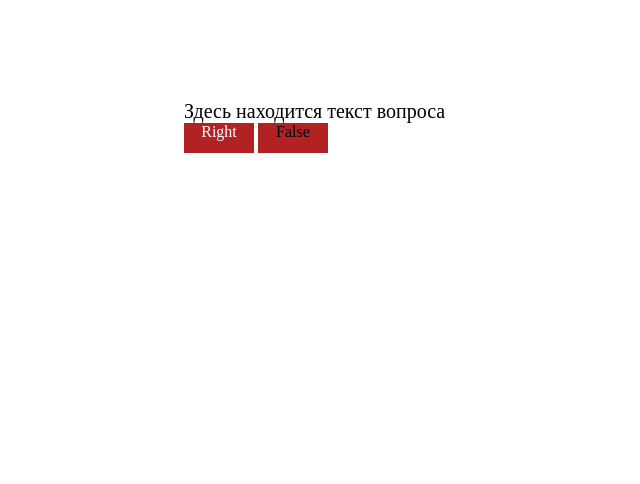
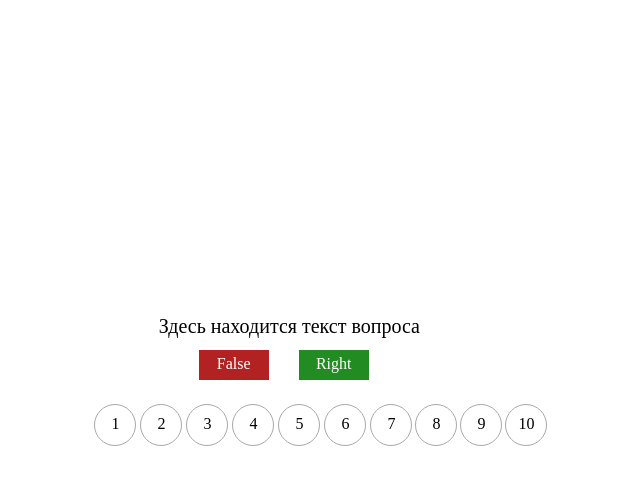
Before and after one commit to BillyPiston/The-quiz, a plain HTML site: page index.html in a window 1280 px wide. Shown: the whole page, without its empty margins (456-1096 px from the left). Drawn offline with Linux system fonts and the light colour scheme.

Commit message:
add file and correction html/css

```diff
--- a/index.html
+++ b/index.html
@@ -2,6 +2,7 @@
 <html>
 
 <head>
+<meta charset = "utf-8">
 <title>The Quiz</title>
 <link href = "style.css" rel = "stylesheet">
 </head>
@@ -9,9 +10,42 @@
 <body>
 
 <div class = "block">
-  <div class = "block_question">Здесь находится текст вопроса</div>
-<div class = "block_right-answer">Right</div>
-<div class = "block_false-answer">False</div>
+<div class = "block_question">Здесь находится текст вопроса</div>
+<a href = "#" class = "block_right-answer">Right</a>
+<a href = "#" class = "block_false-answer">False</a>
+</div>
+
+<div class = "circle">
+<div class = "circle_one">
+<div class = "one">1</div>
+</div>
+<div class = "circle_two">
+<div class = "two">2</div>
+</div>
+<div class = "circle_three">
+<div class = "three">3</div>
+</div>
+<div class = "circle_four">
+<div class = "four">4</div>
+</div>
+<div class = "circle_five">
+<div class = "five">5</div>
+</div>
+<div class = "circle_six">
+<div class = "six">6</div>
+</div>
+<div class = "circle_seven">
+<div class = "seven">7</div>
+</div>
+<div class = "circle_eight">
+
+<div class = "eight">8</div></div>
+<div class = "circle_nine">
+<div class = "nine">9</div>
+</div>
+<div class = "circle_ten">
+<div class = "ten">10</div>
+</div>
 </div>
 
 </body>
--- a/style.css
+++ b/style.css
@@ -2,27 +2,234 @@
   width: 300px;
   height: 150px;
   position: relative;
-  margin-left: 50%;
-  margin-top: 100px;
+  margin-left: 48%;
+  margin-top: 315px;
 }
 
-.block_right-answer{
+a.block_right-answer{
   width: 70px;
   height: 30px;
-  background-color: #B22222;
+  background-color: #228B22;
   text-align: center;
   color: white;
   display: inline-block;
+  position: absolute;
+  right: 90px;
+  top: 35px;
+  vertical-align: middle;
+line-height: 28px;
+text-decoration: none;
 }
 
-.block_false-answer{
+a.block_right-answer:hover{
+  background: #6B8E23;
+}
+
+a.block_false-answer{
   width: 70px;
   height: 30px;
   background-color: #B22222;
   text-align: center;
   display: inline-block;
+  position: absolute;
+  left: 40px;
+  top: 35px;
+  vertical-align: middle;
+line-height: 28px;
+text-decoration: none;
+color: #ffffff;
 }
 
 .block_question{
   font-size: 20px;
 }
+
+.circle{
+  width: 456px;
+  height: 50px;
+  position: absolute;
+  left: 43%;
+  top: 400px;
+}
+
+.circle_one{
+  width: 40px;
+  height: 40px;
+  border-radius: 40px;
+  position: absolute;
+  border: solid 1px #A9A9A9;
+  display: inline-block;
+  top: 4px;
+}
+
+.one{
+  position: relative;
+  text-align: center;
+  top: 10px;
+}
+
+.circle_two{
+  width: 40px;
+  height: 40px;
+  border-radius: 40px;
+  position: absolute;
+  border: solid 1px #A9A9A9;
+  display: inline-block;
+  top: 4px;
+  left: 46px;
+}
+
+.two{
+  position: relative;
+  text-align: center;
+  top: 10px;
+}
+
+.circle_three{
+  width: 40px;
+  height: 40px;
+  border-radius: 40px;
+  position: absolute;
+  border: solid 1px #A9A9A9;
+  display: inline-block;
+  top: 4px;
+  left: 92px;
+}
+
+.three{
+  position: relative;
+  text-align: center;
+  top: 10px;
+}
+
+.circle_four{
+  width: 40px;
+  height: 40px;
+  border-radius: 40px;
+  position: absolute;
+  border: solid 1px #A9A9A9;
+  display: inline-block;
+  top: 4px;
+  left: 138px;
+}
+
+.four{
+  position: relative;
+  text-align: center;
+  top: 10px;
+}
+
+.circle_five{
+  width: 40px;
+  height: 40px;
+  border-radius: 40px;
+  position: absolute;
+  border: solid 1px #A9A9A9;
+  display: inline-block;
+  top: 4px;
+  left: 184px;
+}
+
+.five{
+  position: relative;
+  text-align: center;
+  top: 10px;
+}
+
+.circle_six{
+  width: 40px;
+  height: 40px;
+  border-radius: 40px;
+  position: absolute;
+  border: solid 1px #A9A9A9;
+  display: inline-block;
+  top: 4px;
+  left: 230px;
+}
+
+.six{
+  position: relative;
+  text-align: center;
+  top: 10px;
+}
+
+.circle_seven{
+  width: 40px;
+  height: 40px;
+  border-radius: 40px;
+  position: absolute;
+  border: solid 1px #A9A9A9;
+  display: inline-block;
+  top: 4px;
+  left: 276px;
+}
+
+.seven{
+  position: relative;
+  text-align: center;
+  top: 10px;
+}
+
+.circle_eight{
+  width: 40px;
+  height: 40px;
+  border-radius: 40px;
+  position: absolute;
+  border: solid 1px #A9A9A9;
+  display: inline-block;
+  top: 4px;
+  left: 321px;
+}
+
+.eight{
+  position: relative;
+  text-align: center;
+  top: 10px;
+}
+
+.circle_nine{
+  width: 40px;
+  height: 40px;
+  border-radius: 40px;
+  position: absolute;
+  border: solid 1px #A9A9A9;
+  display: inline-block;
+  top: 4px;
+  left: 366px;
+}
+
+.nine{
+  position: relative;
+  text-align: center;
+  top: 10px;
+}
+
+.circle_ten{
+  width: 40px;
+  height: 40px;
+  border-radius: 40px;
+  position: absolute;
+  border: solid 1px #A9A9A9;
+  display: inline-block;
+  top: 4px;
+  left: 411px;
+}
+
+.ten{
+  position: relative;
+  text-align: center;
+  top: 10px;
+}
+
+.result{
+  position: absolute;
+  top: 40%;
+  left: 49%;
+}
+
+.result_block{
+  position: absolute;
+  top: 50%;
+  left: 49%;
+  font-size: 50px;
+}
```
Also changed, not shown: result.html (added, +14 -0 lines).
